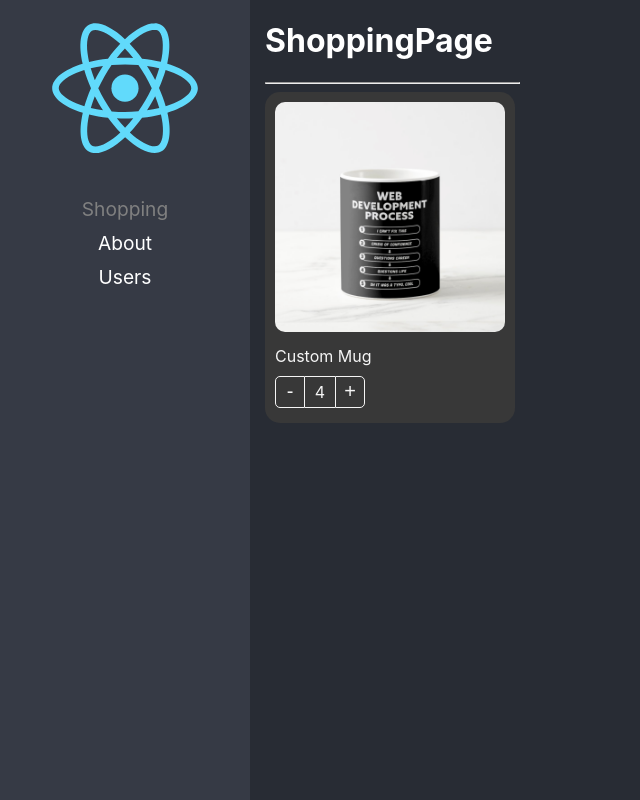
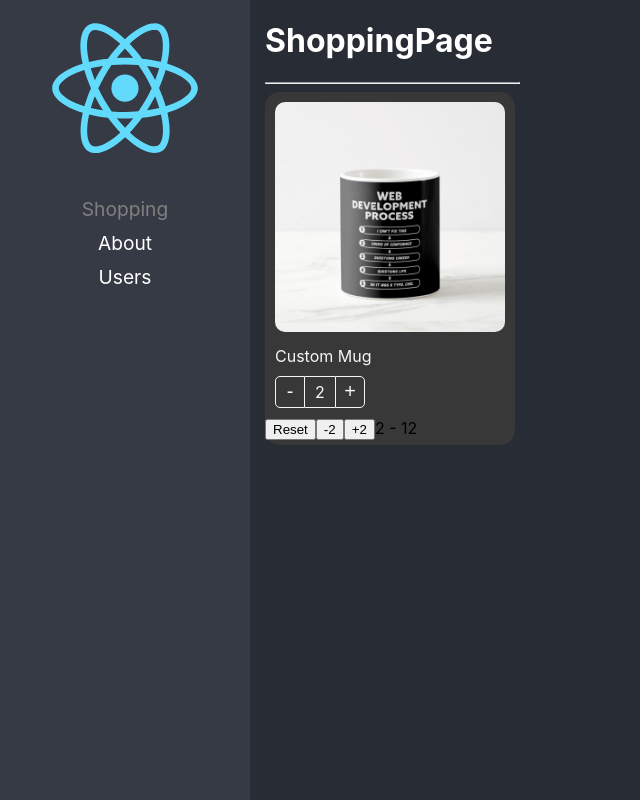
Before and after one commit to wolftrax5/react-checks, a React (Create React App) app: page / in a window 1280 px wide. Shown: the whole page, without its empty margins (0-640 px from the left). Built offline with nearby package versions, Linux system fonts and the light colour scheme.

Commit message:
Fin del patron

```diff
--- a/src/02-componets-patterns/components/ProductCard.tsx
+++ b/src/02-componets-patterns/components/ProductCard.tsx
@@ -1,4 +1,4 @@
-import { createContext, ReactElement, CSSProperties } from "react";
+import { createContext, CSSProperties } from "react";
 import styles from "../styles/styles.module.css";
 
 import { useProduct } from "../hooks/useProducts";
@@ -7,12 +7,13 @@
   Product,
   onChangeArgs,
   InitialValues,
+  ProductCardHandlers,
 } from "../interfaces/interfaces";
 
 export interface ProductCardProps {
   product: Product;
   // children?: ReactElement | ReactElement[];
-  children: () => JSX.Element;
+  children: (args: ProductCardHandlers) => JSX.Element;
   className?: string;
   style?: CSSProperties;
   onChange?: (args: onChangeArgs) => void;
@@ -32,17 +33,25 @@
   value,
   initialValues,
 }: ProductCardProps) {
-  const { counter, increaseBy, maxCount } = useProduct({
-    onChange,
-    product,
-    value,
-    initialValues,
-  });
+  const { counter, increaseBy, reset, maxCount, isMaxCounterReached } =
+    useProduct({
+      onChange,
+      product,
+      value,
+      initialValues,
+    });
 
   return (
     <Provider value={{ counter, increaseBy, product, maxCount }}>
       <div className={`${styles.productCard} ${className}`} style={style}>
-        {children()}
+        {children({
+          count: counter,
+          isMaxCounterReached,
+          maxCount,
+          product,
+          increaseBy,
+          reset,
+        })}
       </div>
     </Provider>
   );
--- a/src/02-componets-patterns/hooks/useProducts.tsx
+++ b/src/02-componets-patterns/hooks/useProducts.tsx
@@ -24,9 +24,15 @@
     setCounter(Math.min(newValue, initialValues?.maxCount || newValue));
     onChange && onChange({ count: newValue, product });
   };
+  const reset = () => {
+    setCounter(initialValues?.count || value);
+  };
   return {
+    counter,
+    isMaxCounterReached:
+      !!initialValues?.maxCount && initialValues?.maxCount === counter,
+    maxCount: initialValues?.maxCount,
     increaseBy,
-    counter,
-    maxCount: initialValues?.maxCount,
+    reset,
   };
 };
--- a/src/02-componets-patterns/pages/ShoppingPage.tsx
+++ b/src/02-componets-patterns/pages/ShoppingPage.tsx
@@ -19,15 +19,24 @@
         product={product}
         className="bg-dark"
         initialValues={{
-          count: 4,
-          maxCount: 10,
+          count: 2,
+          maxCount: 12,
         }}
       >
-        {() => (
+        {({ reset, isMaxCounterReached, maxCount, count, increaseBy }) => (
           <>
             <ProductImage className="custom-image" />
             <ProductTitle className="text-white" title={"Custom Mug"} />
             <ProductButtons className="custom-buttons" />
+
+            <button onClick={reset}> Reset</button>
+            <button onClick={() => increaseBy(-2)}>-2</button>
+            {!isMaxCounterReached && (
+              <button onClick={() => increaseBy(2)}>+2</button>
+            )}
+            <span>
+              {count} - {maxCount}
+            </span>
           </>
         )}
       </ProductCard>
```
Also changed, not shown: src/02-componets-patterns/interfaces/interfaces.ts (+12 -0 lines).
